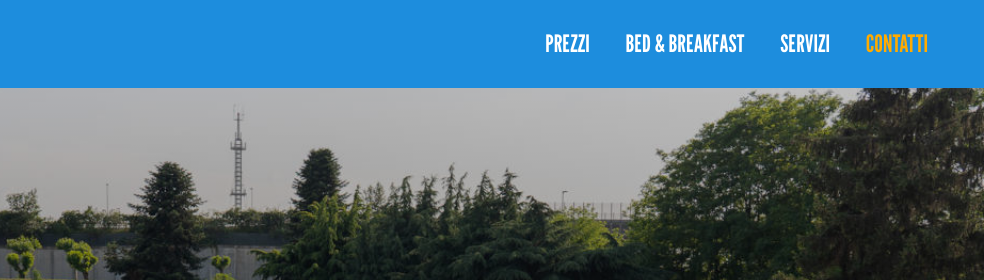
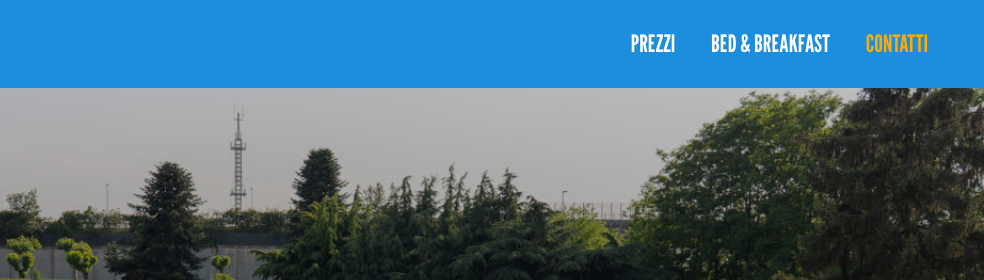
Before and after one commit to piscinasanlorenzo/website, a plain HTML site: page page/contatti.html in a window 1280 px wide. Shown: the top 280 px of the page, 296-1280 px from the left. Drawn offline with Linux system fonts and the light colour scheme.

Commit message:
Update contatti.html

```diff
--- a/page/contatti.html
+++ b/page/contatti.html
@@ -25,7 +25,6 @@
       <ul class="header__menu">
         <li><a href="/page/prezzi.html">PREZZI</a></li>
         <li><a href="/page/bnb.html">BED & BREAKFAST</a></li>
-        <li><a href="/page/servizi.html">SERVIZI</a></li>
         <li><a style="color: #FFAB00ff;"href="/page/contatti.html">CONTATTI</a></li>
       </ul>
     </div>
```
